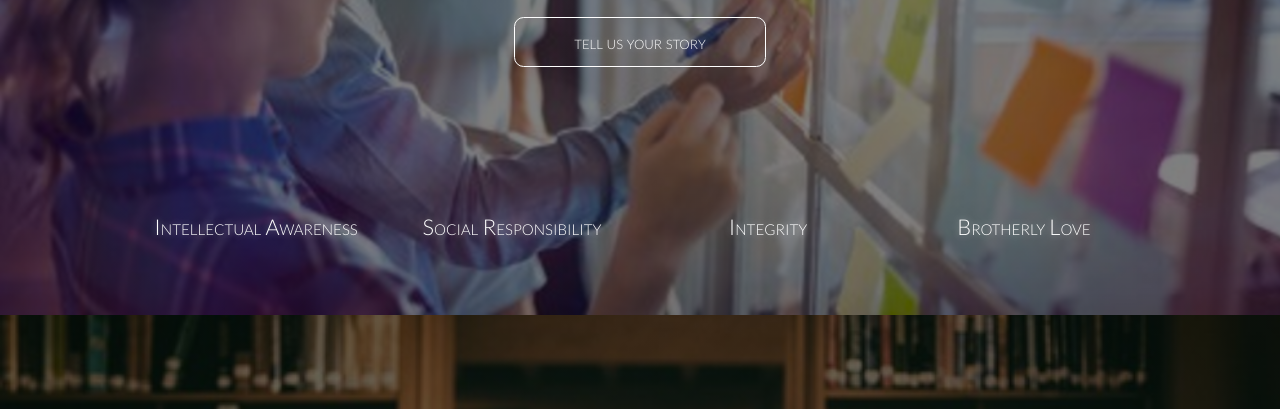
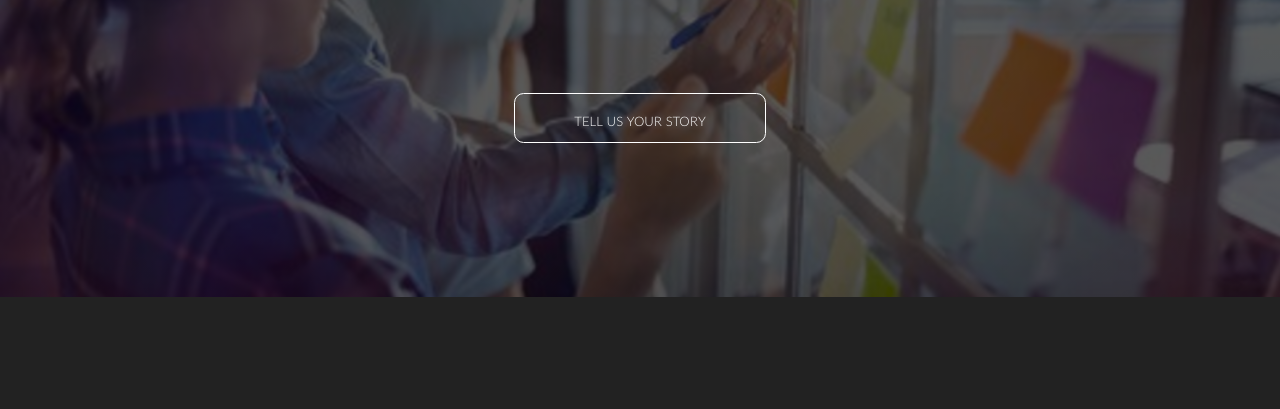
Before and after one commit to uwzbtexec/alwaysimproving, a plain HTML site: page index.html in a window 1280 px wide. Shown: the part 329-738 px from the top of the page. Drawn offline with nearby package versions, Linux system fonts and the light colour scheme.

Commit message:
cut out the fat

```diff
--- a/css/style.css
+++ b/css/style.css
@@ -7,6 +7,7 @@ body {
     font-variant: small-caps;
     color: white;
     user-select: none;
+    background-color: #222;
 }
 
 a {
@@ -23,7 +24,7 @@ a {
     width: 100%;
     margin: 0 auto;
     text-shadow: 0 0 7px rgba(255,255,255,0.45);
-    background: linear-gradient( rgba(0, 0, 0, 0.5), rgba(0, 0, 0, 0.5) ), url('../res/frontpage.png');
+    background: linear-gradient( rgba(0, 0, 0, 0.65), rgba(0, 0, 0, 0.65) ), url('../res/frontpage.png');
     background-size: cover;
     background-repeat: no-repeat;
     overflow: hidden;
@@ -57,7 +58,7 @@ h4 {
     border: 0.5px #fff solid;
     border-radius: 0.5em;
     width: 30%;
-    margin: 1em auto;
+    margin: 5em auto;
     padding: 0.65em 0;
     transition: all 200ms;
 }
--- a/index.html
+++ b/index.html
@@ -16,14 +16,14 @@
                 <h4>{{support}}</h4>
                 <div id="calltoaction">{{calltoaction}}</div>
             </div>
-            <div id="nav">
+            <!-- <div id="nav">
                 <div class="navbut" id="intel"><a href="#section2">{{intel}}</a></div>
                 <div class="navbut"id="social"><a href="#section3">{{social}}</a></div>
                 <div class="navbut" id="integ"><a href="#section4">{{integ}}</a></div>
                 <div class="navbut" id="broth"><a href="#section5">{{broth}}</a></div>
-            </div>
+            </div> -->
         </div>
-        <div id="section2">
+        <!-- <div id="section2">
             <div id="sect2txt">
 
             </div>
@@ -36,7 +36,7 @@
         </div>
         <div id="section5">
 
-        </div>
+        </div> -->
     </div>
     <script src="https://unpkg.com/vue"></script>
     <script src="index.js"></script>
```
